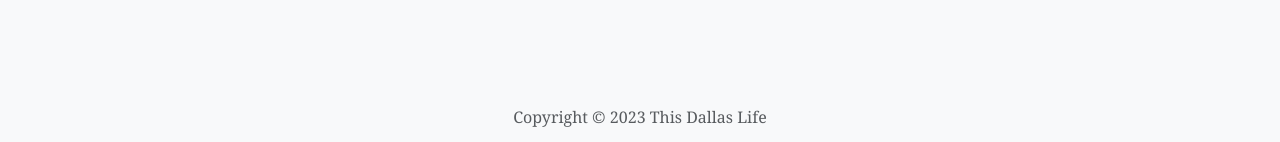
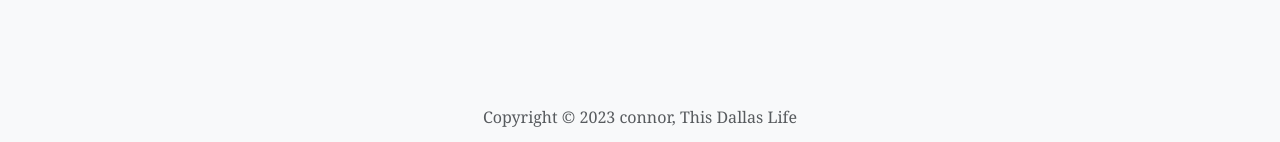
Before and after one commit to DallasUrbanists/dallasurbanists.com, a Jekyll site: the page built from blog/_posts/2023-04-05-proposed-legislation-could-change-how-dart-spends-money-in-member-cities.md, in a window 1280 px wide and 900 px high, scrolled down 2356 px. Shown: the part 755-897 px from the top of the window. Built offline with Jekyll 4.4.1, drawn with Linux system fonts in a browser that asks for light colours; some of the changed text lies outside the part shown.

Commit message:
Update Blog “2023-04-05-proposed-legislation-could-change-how-dart-spends-money-in-member-cities”

```diff
--- a/blog/_posts/2023-04-05-proposed-legislation-could-change-how-dart-spends-money-in-member-cities.md
+++ b/blog/_posts/2023-04-05-proposed-legislation-could-change-how-dart-spends-money-in-member-cities.md
@@ -1,17 +1,20 @@
 ---
+jump_label: Jump to video
+jump_icon: bi-camera-video-fill
 layout: post
+jump_link: first-video
 title: Proposed Legislation Could Change How DART Spends Money in Member Cities
-subtitle: "Join the conversation. Watch the DART board meeting and share your
-  opinion on how proposed DART legislation could affect your community."
+author: connor
+subtitle: Join the conversation. Watch the DART board meeting and share your
+  opinion on how proposed DART legislation could affect your community.
 date: 2023-04-05T16:31:47.296Z
 cover_image: /assets/cover_images/tdl-blog-cover.png
-jump_link: first-video
-jump_label: Jump to video
-jump_icon: bi-camera-video-fill
-recommended_actions:
-  - [https://www.reddit.com/r/dart/comments/12c1gun/dart_meeting_about_state_legislation_regarding/, "Comment on Reddit", bi-reddit]
 tags:
   - DART
+recommended_actions:
+  - - https://www.reddit.com/r/dart/comments/12c1gun/dart_meeting_about_state_legislation_regarding/
+    - Comment on Reddit
+    - bi-reddit
 ---
 If you care about how much money is spent on public transit in your city, then you might want to tune in to the latest (April 4th) board meeting of Dallas Area Rapid Transit (DART). It might not be the most entertaining thing to do on a Tuesday night, but it's an excellent opportunity to learn about an issue that might impact you.
 
```
